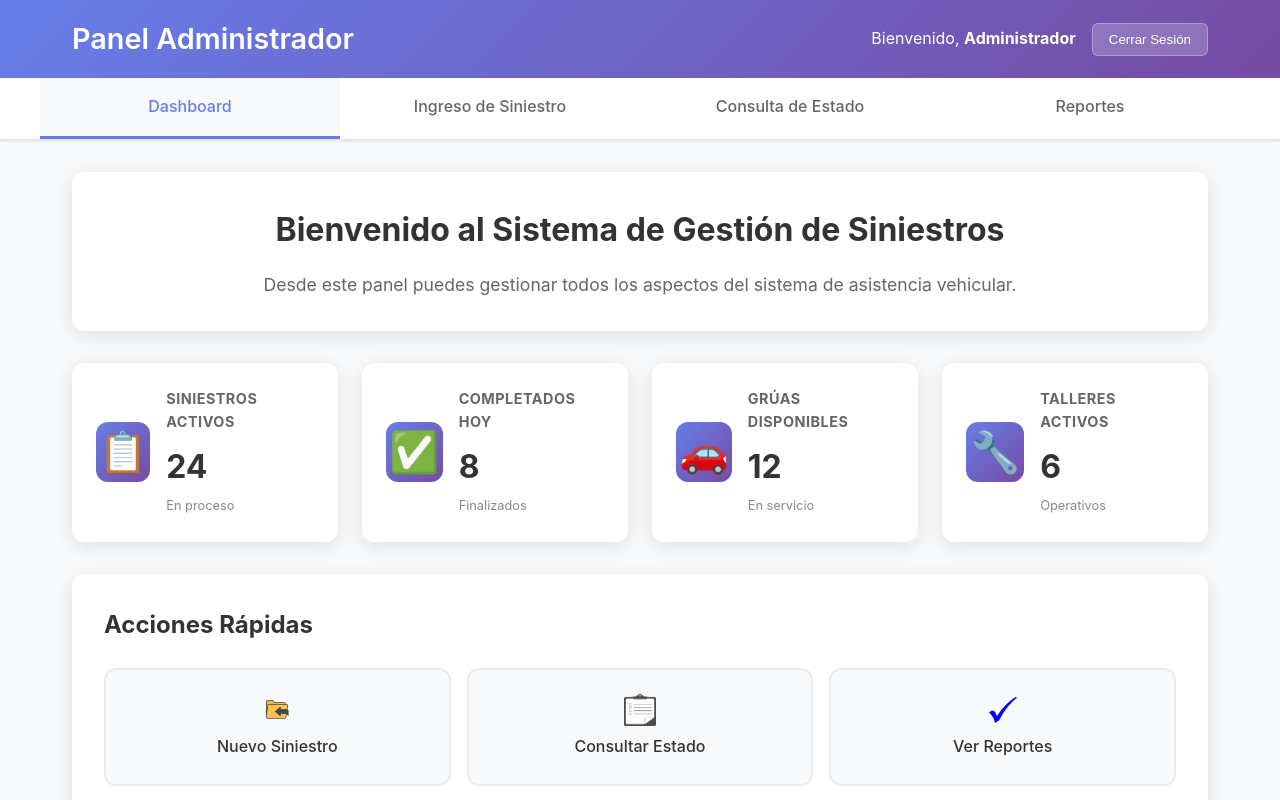
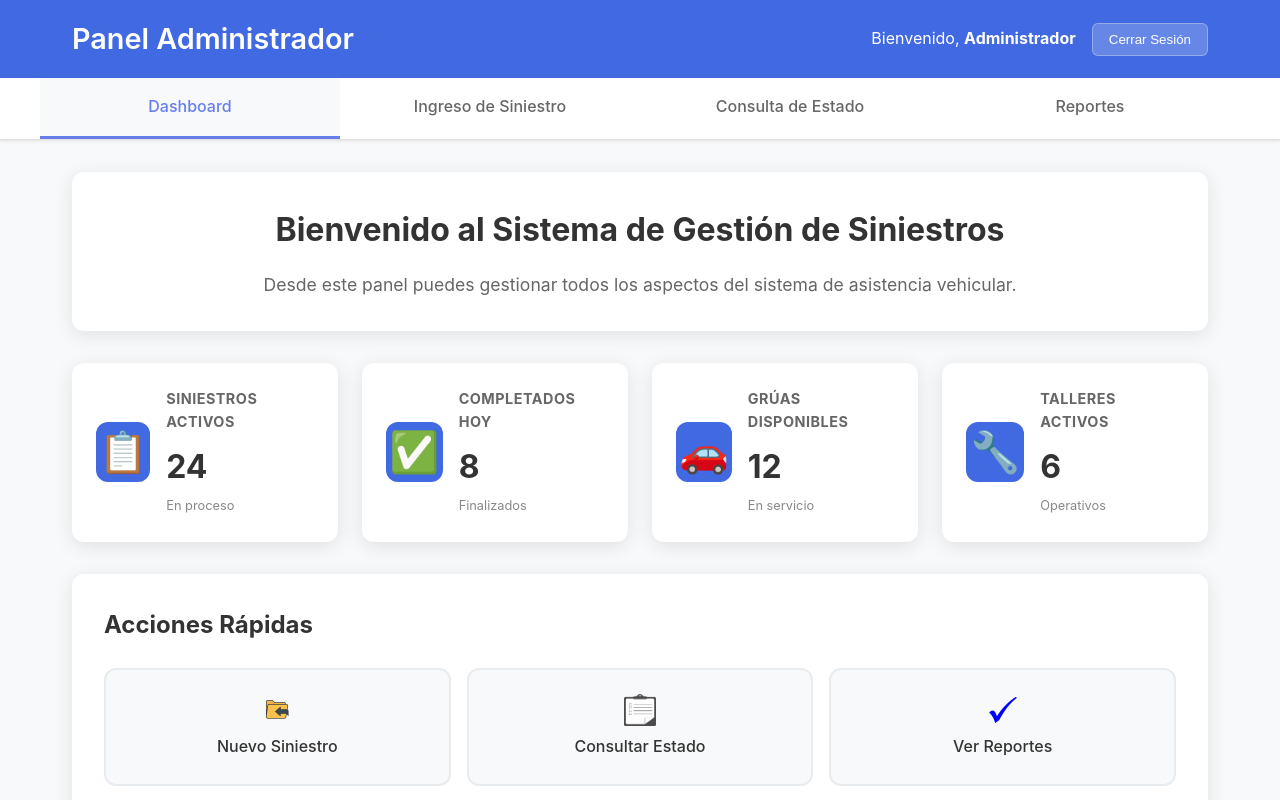
Before and after one commit to ZPKTRUM/Dev-Web, a plain HTML site: page sistemaSiniestro/admin.html in a window 1280 px wide. Shown: the top 800 px of the page. Drawn offline with Linux system fonts and the light colour scheme; sample sign-in values are in the browser's storage.

Commit message:
Update admin.css
cambio diseno

```diff
--- a/sistemaSiniestro/css/admin.css
+++ b/sistemaSiniestro/css/admin.css
@@ -13,7 +13,7 @@ body {
 
 /* HEADER */
 .admin-header {
-  background: linear-gradient(135deg, #667eea 0%, #764ba2 100%);
+  background: #4169E1;
   color: white;
   padding: 1rem 0;
   box-shadow: 0 2px 10px rgba(0,0,0,0.1);
@@ -153,7 +153,7 @@ body {
   display: flex;
   align-items: center;
   justify-content: center;
-  background: linear-gradient(135deg, #667eea 0%, #764ba2 100%);
+  background: #4169E1;
   border-radius: 12px;
 }
 
```
